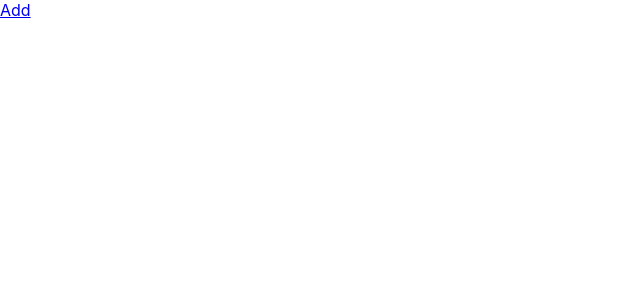
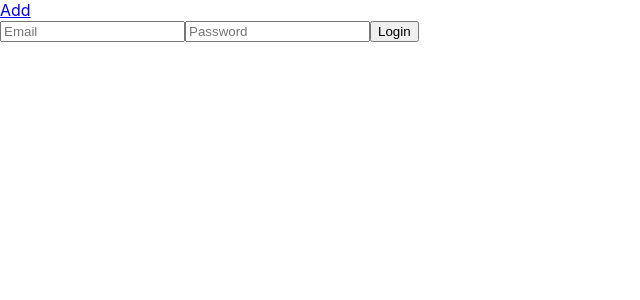
Before and after one commit to lrandom/reactjs-firebase, a React (Create React App) app: page /login in a window 1280 px wide. Before the commit this address had no page. Shown: the top 300 px of the page, without its empty margins (0-640 px from the left). Built offline with nearby package versions, Linux system fonts and the light colour scheme.

Commit message:
update code

```diff
--- a/src/App.js
+++ b/src/App.js
@@ -3,6 +3,7 @@ import './App.css';
 import List from './pages/todos/List';
 import Add from "./pages/todos/Add";
 import Edit from "./pages/todos/Edit";
+import Login from "./pages/Login";
 import {
     Route,
     Routes,
@@ -20,6 +21,7 @@ function App() {
                     <Route path="/add" element={<Add/>}/>
                     <Route path="/edit" element={<Edit/>}/>
                     <Route path="/gallery" element={<GalleryImage/>}/>
+                    <Route path="/login" element={<Login/>}/>
                 </Routes>
             </BrowserRouter>
         </>
--- a/src/firebase.js
+++ b/src/firebase.js
@@ -1,6 +1,7 @@
 // Import the functions you need from the SDKs you need
 import {initializeApp} from "firebase/app";
 import {getFirestore} from "firebase/firestore";
+import {getAuth} from "firebase/auth";
 // TODO: Add SDKs for Firebase products that you want to use
 // https://firebase.google.com/docs/web/setup#available-libraries
 
@@ -18,5 +19,5 @@ const firebaseConfig = {
 const app = initializeApp(firebaseConfig);
 //firestore database //lưu trữ CSDL
 const db = getFirestore(app);
-
-export {db};
+const auth = getAuth(app);
+export {db, auth};
--- /dev/null
+++ b/src/pages/Login.js
@@ -0,0 +1,36 @@
+import React from 'react';
+import {signInWithEmailAndPassword, signOut, createUserWithEmailAndPassword} from 'firebase/auth';
+import {auth} from "../firebase";
+
+const Login = () => {
+    const [email, setEmail] = React.useState('');
+    const [password, setPassword] = React.useState('');
+
+    const _doLogin = async (evt) => {
+        evt.preventDefault();
+        try {
+            const resp = await signInWithEmailAndPassword(auth, email, password);
+            console.log(resp.user);
+            sessionStorage.setItem('user', JSON.stringify(resp.user));
+        } catch (e) {
+            alert("Ko đăng nhập đc bạn ei, non")
+            console.error(e);
+        }
+
+    }
+
+    const signOut = async (evt) => {
+        await signOut(auth);
+    };
+    return (
+        <form onSubmit={_doLogin}>
+            <input type="text" placeholder="Email"
+                   onChange={(evt) => setEmail(evt.target.value)}/>
+            <input type="password" placeholder="Password"
+                   onChange={(evt) => setPassword(evt.target.value)}/>
+            <button>Login</button>
+        </form>
+    );
+};
+
+export default Login;
```
Also changed, not shown: src/pages/GalleryImage.js (+1 -8 lines).
